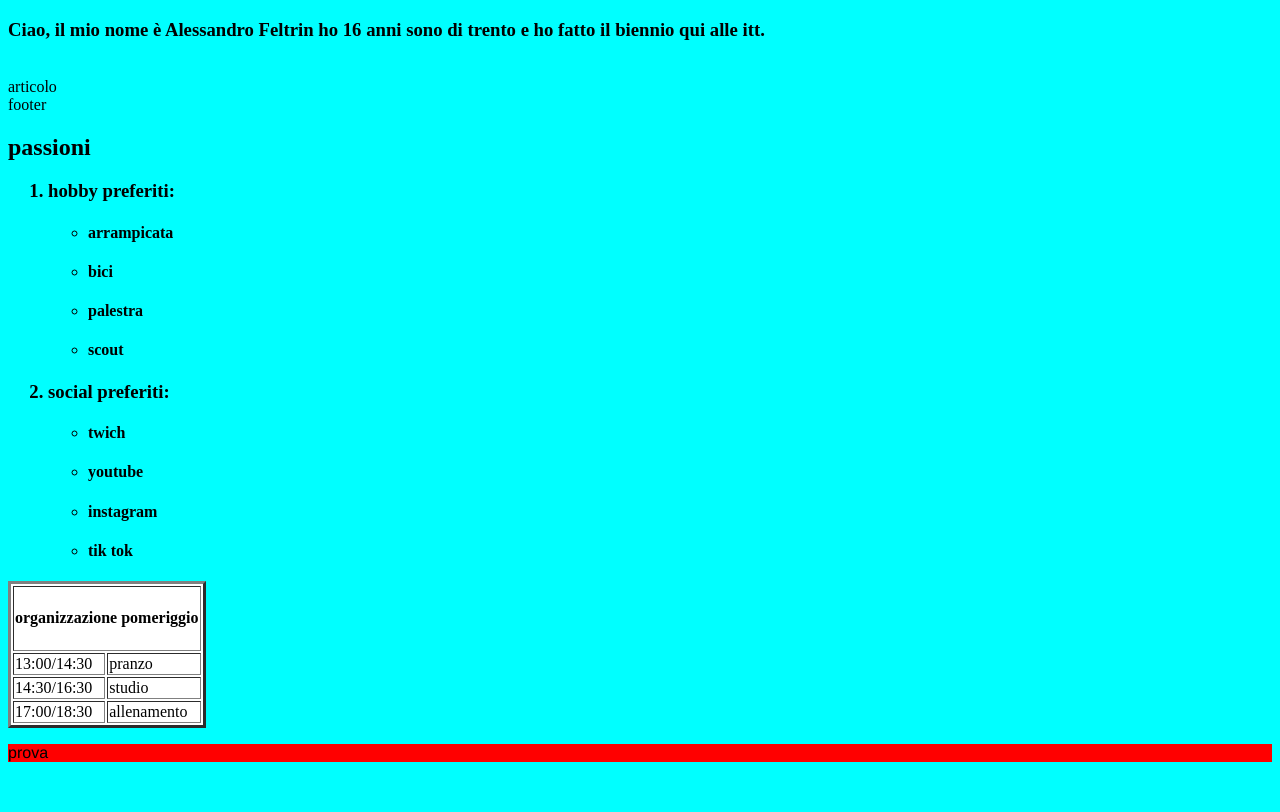
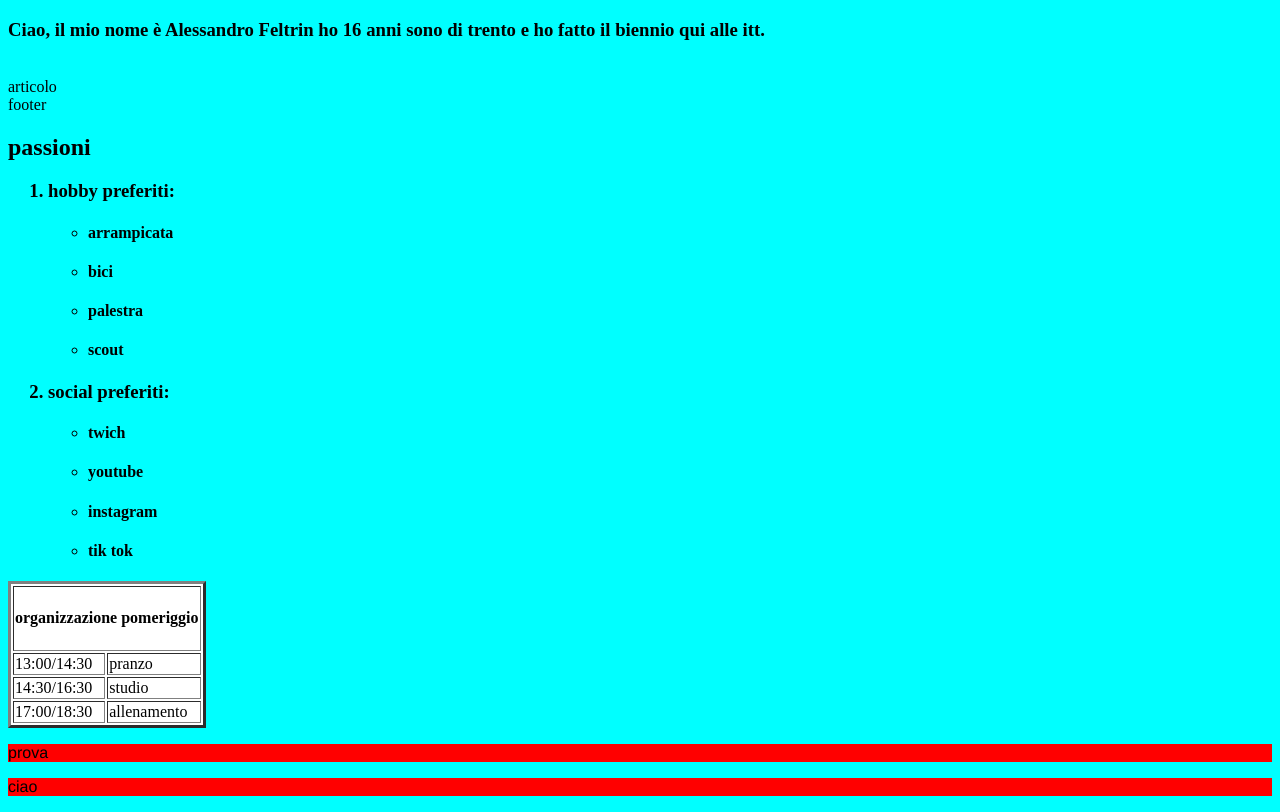
Before and after one commit to AlessandroFelt/feltrinweb, a website: page public_html/index.html in a window 1280 px wide. Shown: the part 61-873 px from the top of the page. Before the commit the page ends 839 px from the top, so only its background shows below. Drawn offline with Linux system fonts and the light colour scheme.

Commit message:
modifica file index

```diff
--- a/public_html/index.html
+++ b/public_html/index.html
@@ -136,6 +136,10 @@
             prova
         </p>
 
+        <p>ciao
+        </p>
+
+
     </body>
 
 </html>
```
